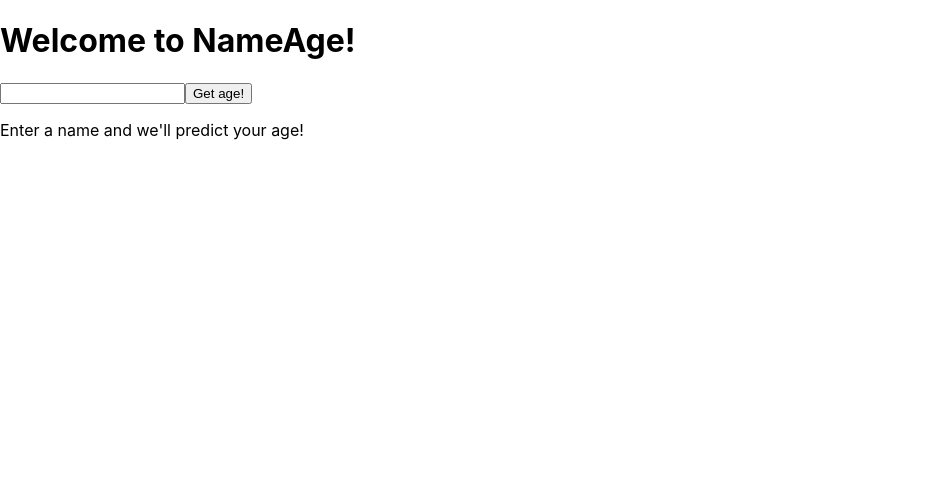
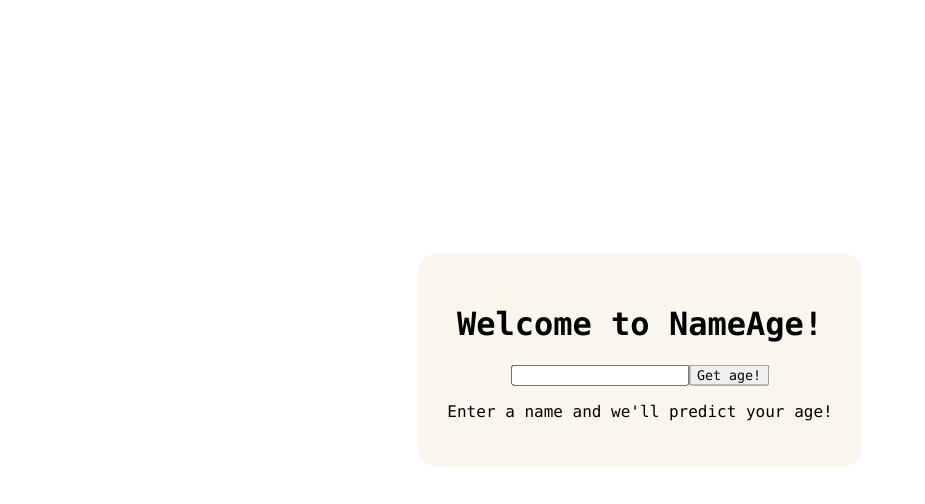
Before and after one commit to dominikacookies/tutorial-react-hooks, a React (Create React App) app: page / in a window 1280 px wide. Shown: the top 504 px of the page, without its empty margins (0-925 px from the left). Built offline with nearby package versions, Linux system fonts and the light colour scheme.

Commit message:
style: added basic css

```diff
--- a/src/App.css
+++ b/src/App.css
@@ -1,38 +1,23 @@
-.App {
-  text-align: center;
+body {
+  margin: 0;
+  font-family: -apple-system, BlinkMacSystemFont, "Segoe UI", "Roboto", "Oxygen",
+    "Ubuntu", "Cantarell", "Fira Sans", "Droid Sans", "Helvetica Neue",
+    sans-serif;
+  -webkit-font-smoothing: antialiased;
+  -moz-osx-font-smoothing: grayscale;
 }
 
-.App-logo {
-  height: 40vmin;
-  pointer-events: none;
+* {
+  font-family: source-code-pro, Menlo, Monaco, Consolas, "Courier New",
+    monospace;
 }
 
-@media (prefers-reduced-motion: no-preference) {
-  .App-logo {
-    animation: App-logo-spin infinite 20s linear;
-  }
+html {
+  background-color: rgb(255, 255, 255);
 }
 
-.App-header {
-  background-color: #282c34;
+main {
+  position: relative;
   min-height: 100vh;
-  display: flex;
-  flex-direction: column;
-  align-items: center;
-  justify-content: center;
-  font-size: calc(10px + 2vmin);
-  color: white;
+  min-width: 100vw;
 }
-
-.App-link {
-  color: #61dafb;
-}
-
-@keyframes App-logo-spin {
-  from {
-    transform: rotate(0deg);
-  }
-  to {
-    transform: rotate(360deg);
-  }
-}
--- a/src/pages/homepage/Homepage.js
+++ b/src/pages/homepage/Homepage.js
@@ -1,7 +1,10 @@
 import axios from "axios";
 import React, { useEffect, useState } from "react";
 import { useForm } from "react-hook-form";
+
 import AgeInformationCard from "../../components/ageInformationCard/AgeInformationCard";
+import "./homepage.css";
+
 const Homepage = () => {
   const [name, setName] = useState();
   const [age, setAge] = useState();
@@ -22,7 +25,8 @@
   const onSubmit = (data) => setName(data.name);
 
   return (
-    <div>
+    <main>
+      <div className="homepage-container">
         <h1>Welcome to NameAge!</h1>
         <form onSubmit={handleSubmit(onSubmit)}>
           <input {...register("name", { required: true, minLength: 3 })} />
@@ -37,6 +41,7 @@
           <p> Enter a name and we'll predict your age!</p>
         )}
       </div>
+    </main>
   );
 };
 
--- /dev/null
+++ b/src/pages/homepage/homepage.css
@@ -0,0 +1,10 @@
+.homepage-container {
+  position: absolute;
+  top: 45%;
+  left: 50%;
+  transform: translate(-50%, -50%);
+  background-color: rgb(248, 246, 237);
+  text-align: center;
+  padding: 30px;
+  border-radius: 20px;
+}
```
Lines whose indentation alone changed are shown as unchanged.
